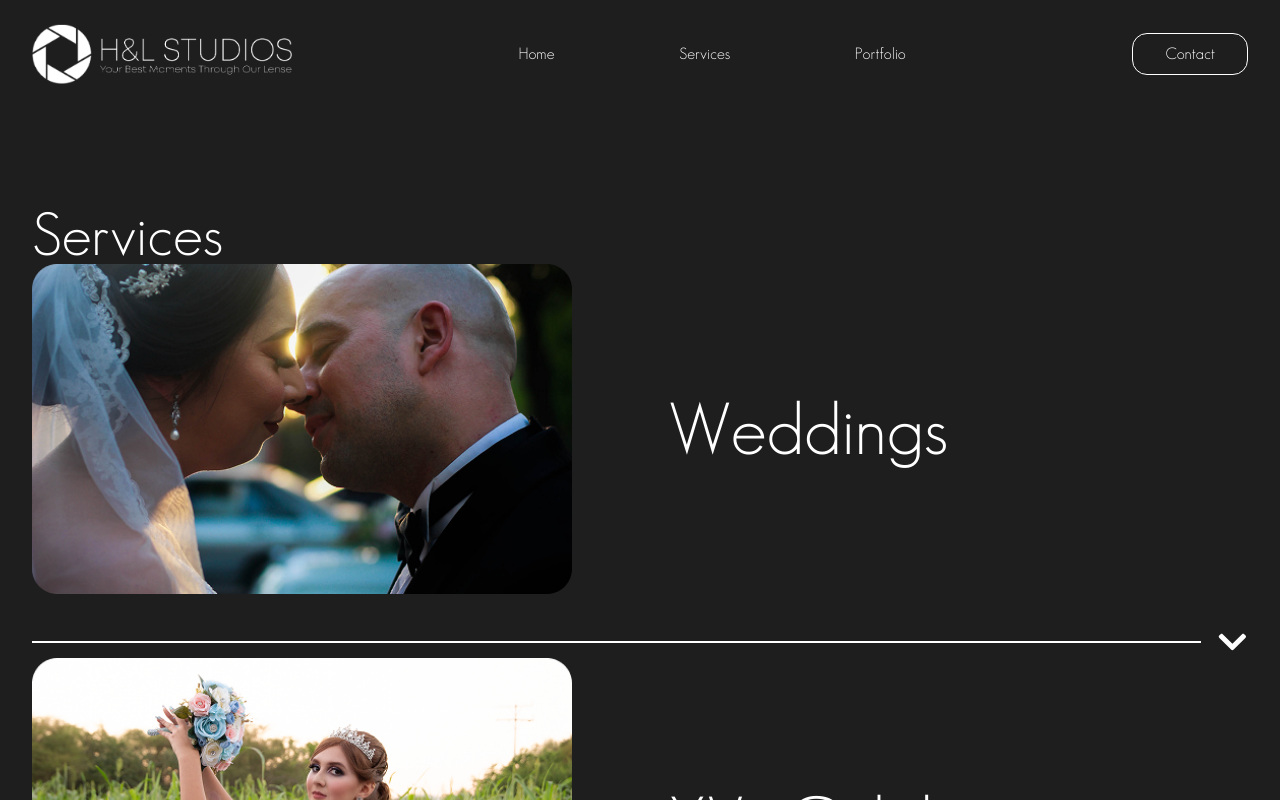
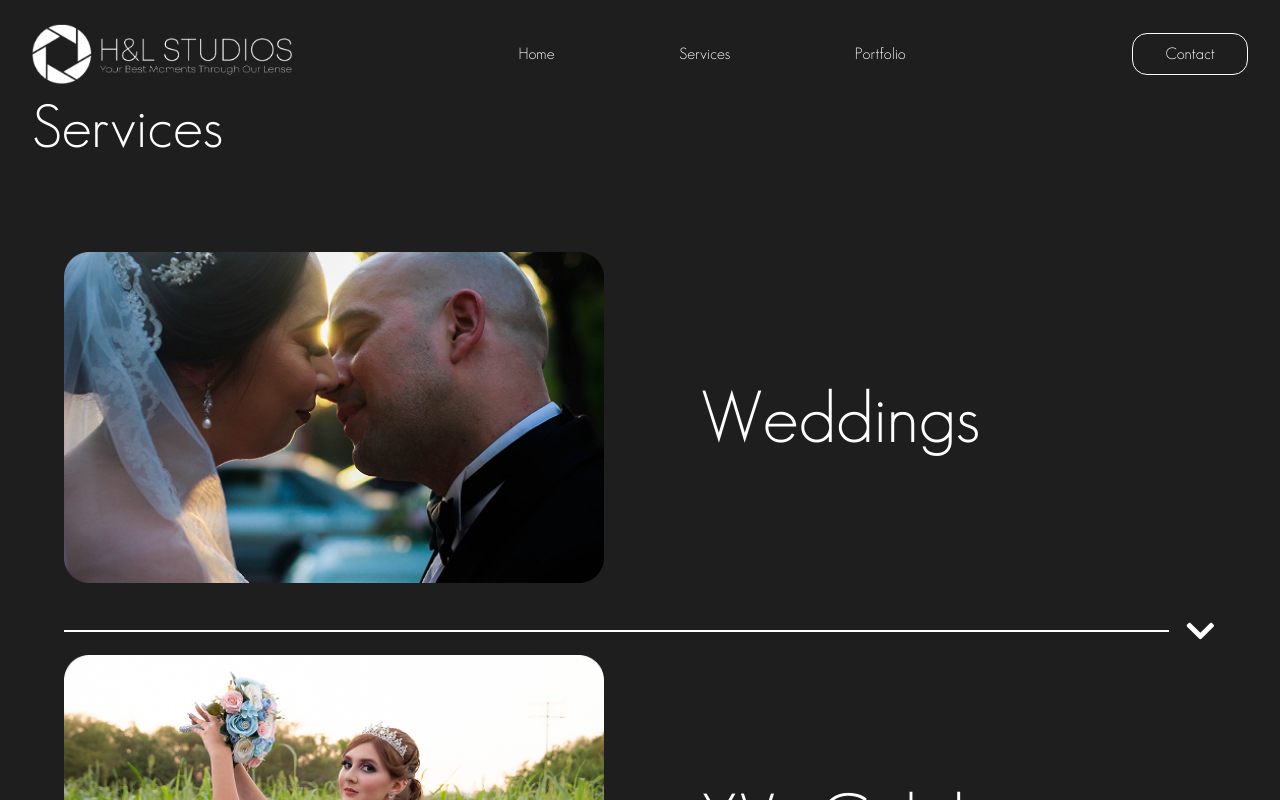
Before and after one commit to HectorVL95/hl-studios-showcase, a Next.js app: page /services in a window 1280 px wide. Shown: the top 800 px of the page. Built offline with nearby package versions, Linux system fonts and the light colour scheme.

Commit message:
progress

```diff
--- a/app/globals.css
+++ b/app/globals.css
@@ -15,6 +15,7 @@ body {
   color: white;
   max-width: 1440px;
   margin: 0 auto;
+  box-sizing: border-box;
 }
 
 .slick-list {
--- a/app/layout.tsx
+++ b/app/layout.tsx
@@ -1,18 +1,32 @@
 'use client'
 
 import "./globals.css";
+import { useState, useEffect } from "react";
 import Header from "./layouts/header";
 import Footer from "./layouts/footer";
+import MobileNav from "./layouts/mobile-nav";
+import { useResponsive } from "./hooks/useResponsive";
 
 const RootLayout = ({
   children,
 }: Readonly<{
   children: React.ReactNode;
 }>) => {
+
+  const [header_nav, set_header_nav] = useState(false);
+  const { is_mobile } = useResponsive();
+
+  useEffect(() => {
+    if (!is_mobile) {
+      set_header_nav(false)
+    }
+  }, [is_mobile])
+
   return (
     <html lang="en">
       <body>
-        <Header/>
+        <Header header_nav={header_nav} set_header_nav={set_header_nav}/>
+        { is_mobile && header_nav === true && <MobileNav />}
           {children}
         <Footer/>
       </body>
@@ -20,4 +34,4 @@ const RootLayout = ({
   );
 }
 
-export default RootLayout
+export default RootLayout;
--- a/app/layouts/header.tsx
+++ b/app/layouts/header.tsx
@@ -1,32 +1,71 @@
 import Link from "next/link";
 import Image from "next/image"
 import Button from "../components/button"
-import { IoMdMenu } from "react-icons/io";
+import { useRouter } from "next/navigation";
+import { IoMdMenu, IoMdClose } from "react-icons/io";
 import { useResponsive } from "../hooks/useResponsive";
-import { useRouter } from "next/navigation";
+import { useEffect, useState } from "react";
 
-const Header = () => {
+
+type HeaderProps = {
+  header_nav: boolean,
+  set_header_nav: React.Dispatch<React.SetStateAction<boolean>>
+}
+
+const Header:React.FC<HeaderProps> = ({ header_nav, set_header_nav }) => {
 
   const { is_mobile } = useResponsive();
   const router = useRouter();
+  const [is_top, set_is_top] = useState(false);
+
+  useEffect(() => {
+    if (!is_mobile && header_nav) {
+      set_header_nav(false);
+    }
+
+    const handle_scroll = () => {
+      set_is_top(window.scrollY === 0)
+    }
+
+    window.addEventListener('scroll', handle_scroll);
+
+    return () => {
+      window.removeEventListener('scroll', handle_scroll);
+    }
+  }, [header_nav, is_mobile])
 
 
+  //  //pending working on header to change styles once it is on top.. work being done on line 41.
+
   return (
-    <header className="flex justify-between items-center lg:px-8 py-6">
+    <header className={`flex justify-between items-center lg:px-8 py-6 transition-all duration-300 ${is_top && !header_nav ? 'bg-transparent absolute w-full' : `${is_top && 'sticky'} w-full z-10` }`}>
       <div onClick={() => router.push('/')} className="hover:cursor-pointer">
-      {is_mobile ?  <Image src="/images/h&l-logo.png" width={140} height={140} alt="H&L Logo"/> : <Image src="/images/h&l-logo.png" width={260} height={260} alt="H&L Logo"/>}
+        {
+          is_mobile ?
+            <Image src="/images/h&l-logo.png" width={140} height={140} alt="H&L Logo"/>
+            :
+            <Image src="/images/h&l-logo.png" width={260} height={260} alt="H&L Logo"/>
+        }
       </div>
-    {!is_mobile &&
+      {
+        !is_mobile &&
         <div className="flex justify-around items-center w-full max-w-128">
           <Link href="/" className="hover:underline">Home</Link>
           <Link href="/services" className="hover:underline">Services</Link>
           <Link href="#" className="hover:underline">Portfolio</Link>
           {is_mobile && <Link href="/contact">Contact</Link>}
-    </div>}
-    {is_mobile && <IoMdMenu className="w-8 h-8"/>}
-    { !is_mobile && <Button onClick={() => router.push('contact')}>
+        </div>
+      }
+      {
+        is_mobile &&
+        (header_nav ? <IoMdClose onClick={() => set_header_nav(false)} className="w-8 h-8"/> : <IoMdMenu onClick={() => set_header_nav(true)} className="w-8 h-8"/>)
+      }
+      {
+        !is_mobile &&
+        <Button onClick={() => router.push('contact')}>
             Contact
-    </Button>}
+          </Button>
+      }
     </header>
   );
 }
--- /dev/null
+++ b/app/layouts/mobile-nav.tsx
@@ -0,0 +1,22 @@
+import Link from "next/link";
+import Button from "../components/button";
+import { useRouter } from "next/navigation";
+
+const MobileNav = () => {
+  const router = useRouter();
+
+  return (
+    <nav className="flex justify-center h-[100vh]">
+      <div className="flex flex-col items-center gap-8 align-self">
+        <Link href="/" className="hover:underline">Home</Link>
+        <Link href="/services" className="hover:underline">Services</Link>
+        <Link href="#" className="hover:underline">Portfolio</Link>
+        <Button onClick={() => router.push('contact')}>
+          Contact
+        </Button>
+      </div>
+    </nav>
+  );
+}
+
+export default MobileNav;
--- a/app/layouts/services/components/service.tsx
+++ b/app/layouts/services/components/service.tsx
@@ -10,15 +10,15 @@ import { ServiceProps } from "@/app/types/children-props-types";
 const Service: React.FC<ServiceProps> = ({ img, title, service_card }) => {
   const [accordion_open, set_accordion_open] = useState(false);
 
-  //Pending, must make it mobile friendly
+  //Pending, must make an animation on close and open services details
 
   return (
     <div className="flex flex-col gap-8">
-      <div className="flex gap-24">
+      <div className="flex flex-col-reverse md:flex-row gap-12 lg:gap-24">
         <Image src={img} width={540} height={540} alt="image"/>
-        <div className="flex items-center">
+        <div className="flex justify-center items-center">
           {service_card ?
-            <p className="text-7xl">{title}</p>
+            <p className="text-5xl lg:text-7xl">{title}</p>
               :
             <p className="text-7xl">For any custom inquiries click <Link href={'/contact'}>Here</Link></p>
           }
@@ -27,11 +27,11 @@ const Service: React.FC<ServiceProps> = ({ img, title, service_card }) => {
       <div className="">
         {
           accordion_open &&
-          <div className="flex gap-8 justify-center items-start">
+          <div className="flex flex-wrap gap-8 justify-center items-start">
             {
               service_card && service_card.map((el, index) =>
                 <article key={index} className="flex flex-col gap-4 bg-[#282828] border p-[30px] min-w-[360px] max-w-[400px] border-none gap-4 rounded-[20px]">
-                  <p className="text-2xl font-bold textn-center">{el.title}</p>
+                  <p className="text-2xl font-bold text-center">{el.title}</p>
                   <h3 className="text-5xl font-bold text-center">
                     {el.price}
                   </h3>
--- a/app/layouts/services/services-page.tsx
+++ b/app/layouts/services/services-page.tsx
@@ -8,6 +8,8 @@ const ServicesPage = () => {
   return (
     <SectionLayout>
       <TitlenSubtitle  title='Services' />
+      <SectionLayout>
+      <div className="flex flex-col gap-12 lg:gap-2">
         {services_data.map((service: ServiceDataTypes, index: number) =>
           <Service
             key={index}
@@ -16,6 +18,8 @@ const ServicesPage = () => {
             service_card={service.services_card}
           />
         )}
+        </div>
+      </SectionLayout>
     </SectionLayout>
   );
 }
```
Also changed, not shown: app/hooks/useResponsive.tsx (line endings or trailing spaces). Lines whose indentation alone changed are shown as unchanged.
